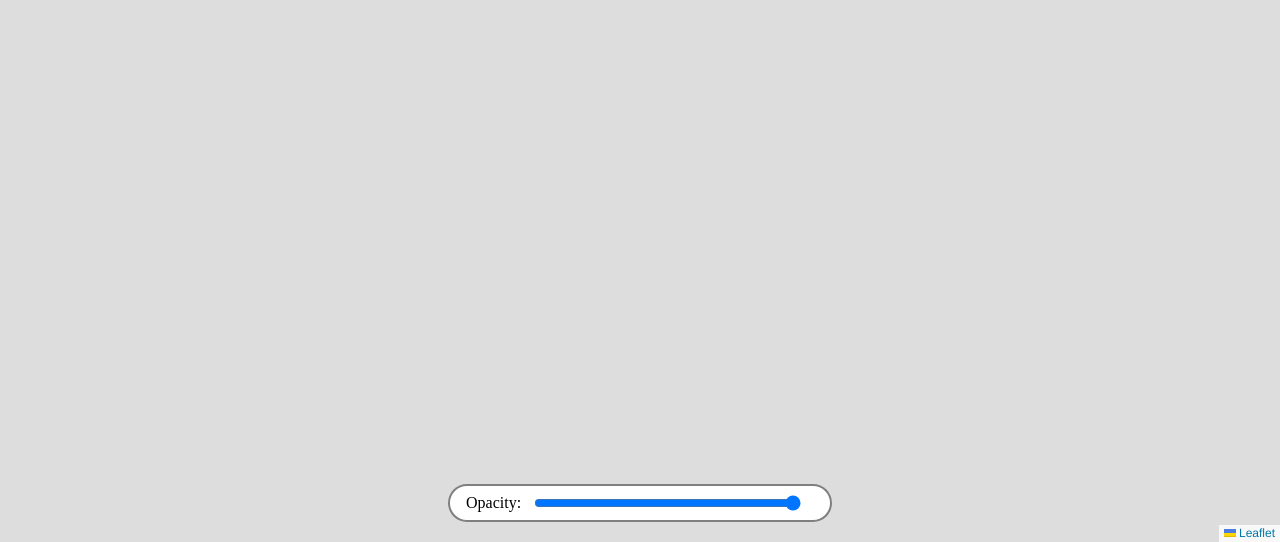
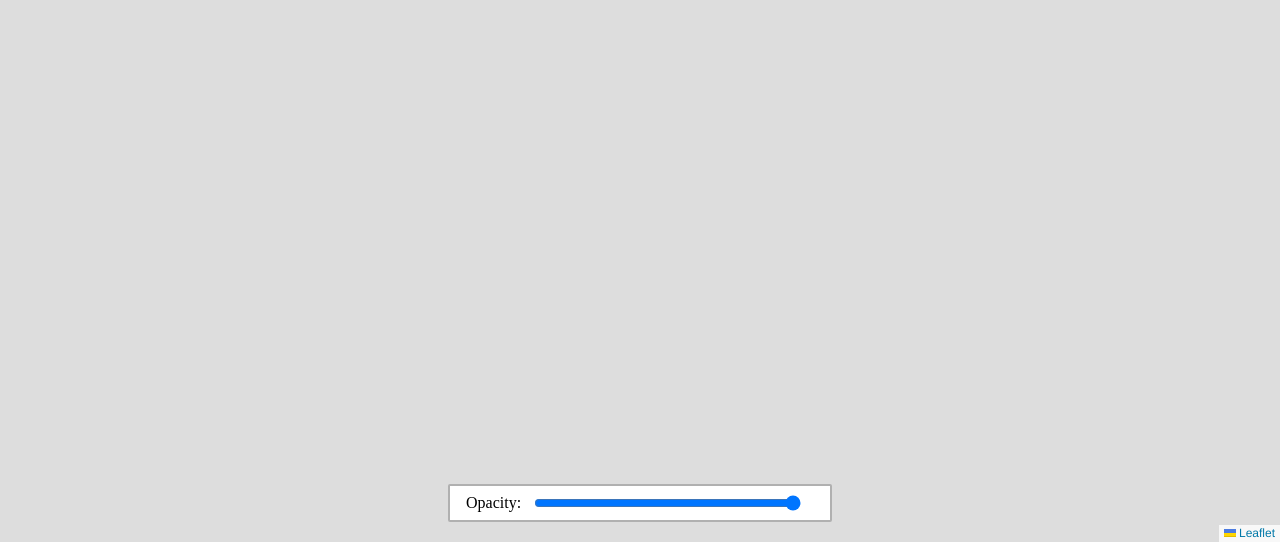
Before and after one commit to Amsterdam/historical-maps, a website with bundled scripts: page viewer/28992.html in a window 1280 px wide. Shown: the part 258-800 px from the top of the page. Built offline with nearby package versions, Linux system fonts and the light colour scheme.

Commit message:
Update style.css

```diff
--- a/viewer/style.css
+++ b/viewer/style.css
@@ -10,11 +10,13 @@ html, body {
 }
 
 #slider-container {
-  border-width: 2px;
-  border-color: rgba(0, 0, 0, 0.5);
-  border-style: solid;
   width: 30%;
   box-sizing: border-box;
+
+  border: 2px solid rgba(0,0,0,0.2);
+  background-clip: padding-box;
+  border-radius: 2px;
+
   left: calc(50% - 15%);
   z-index: 9999;
   position: absolute;
@@ -22,7 +24,6 @@ html, body {
   margin: 0 auto;
   background-color: white;
   padding: .5em 1em;
-  border-radius: 20px;
   display: flex;
 }
 
```
